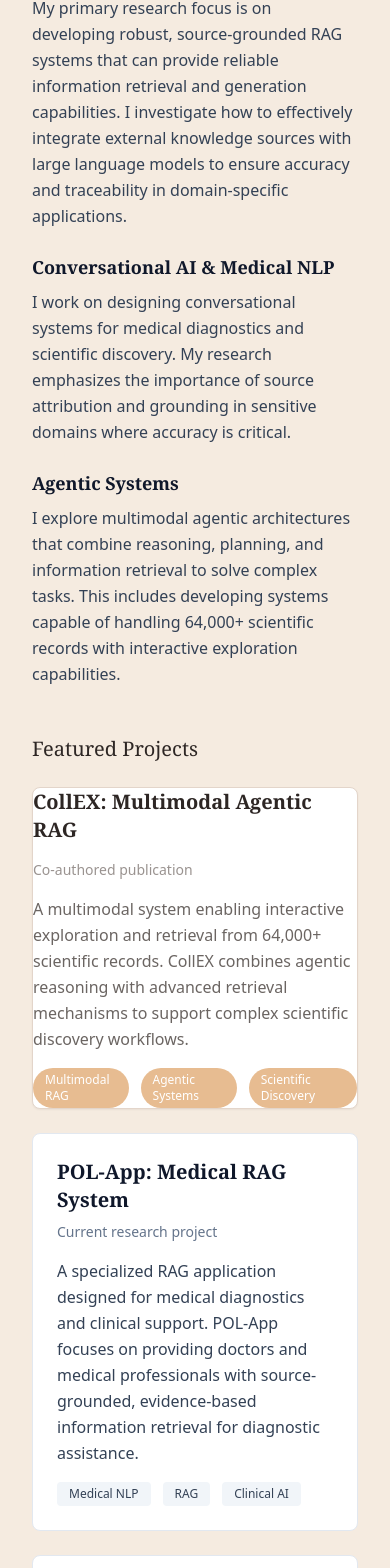
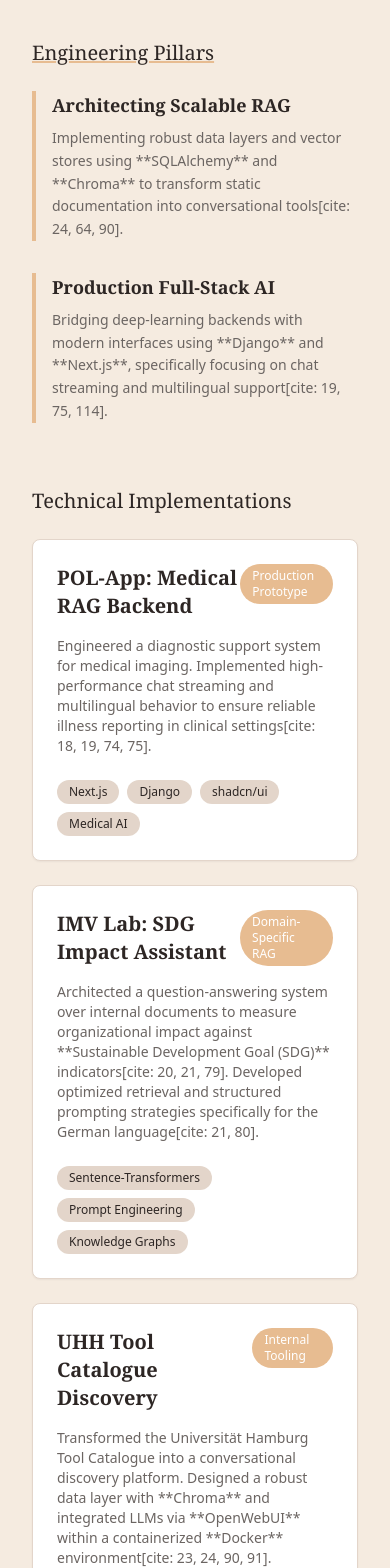
Before and after one commit to nilix-ba/nilix-ba.github.io, a Next.js app: page /research in a window 390 px wide. Shown: the part 413-1981 px from the top of the page. Built offline with nearby package versions, Linux system fonts and the light colour scheme.

Commit message:
improved my porfolio

```diff
--- a/config/site.js
+++ b/config/site.js
@@ -8,7 +8,7 @@
   name: 'Niloufar Baba Ahmadi',
   shortName: 'Niloufar',
   title: 'NLP & RAG Researcher',
-  description: 'Graduate researcher specializing in Natural Language Processing and Retrieval-Augmented Generation',
+  description: 'I am a graduate researcher with years of experience in Natural Language Processing (NLP) and Retrieval-Augmented Generation (RAG)',
   degree: 'M.Sc. Intelligent Adaptive Systems',
   university: 'Universität Hamburg',
   location: 'Hamburg, Germany',
@@ -19,7 +19,7 @@
 
   // Social & External Links
   github: 'https://github.com/nilix-ba',
-  linkedIn: 'https://www.linkedin.com/in/niloufar-babaahmadi',
+  linkedIn: 'https://www.linkedin.com/in/niloufar-babaahmadi/',
 
   // Internal Routes
   routes: {
--- a/pages/index.js
+++ b/pages/index.js
@@ -35,10 +35,10 @@
             </div>
             <div className="space-y-4">
               <p className="text-lg text-secondary leading-relaxed">
-                {siteConfig.description}. <strong>Retrieval-Augmented Generation (RAG)</strong>, and <strong>source-grounded conversational systems</strong>.
+                I am an <strong>AI Engineer and Graduate Researcher</strong> with years of experience specializing in <strong>Natural Language Processing (NLP)</strong> and <strong>Retrieval-Augmented Generation (RAG)</strong>. I focus on translating state-of-the-art research into production-ready AI backends and functional prototypes.
               </p>
               <p className="text-base text-secondary leading-relaxed">
-                Currently pursuing my {siteConfig.degree} at {siteConfig.university}. My research focuses on architecting RAG systems for medical diagnostics, scientific literature analysis, and impact assessment—bridging the gap between foundational NLP research and practical AI applications.
+              Currently a Research Assistant at Universität Hamburg, I architect source-grounded systems for various domains including medical diagnostic support and automated impact reporting. My expertise lies in building robust, full-stack AI solutions using Python, Django and Next.js, moving beyond research theory to deliver practical, scalable applications.
               </p>
             </div>
             <div className="pt-4 flex gap-4">
--- a/pages/research.js
+++ b/pages/research.js
@@ -6,13 +6,13 @@
   return (
     <div className="min-h-screen bg-cream text-primary font-sans" suppressHydrationWarning>
       <Head>
-        <title>Research & Publications | {siteConfig.name}</title>
+        <title>Applied Research & Solutions | {siteConfig.name}</title>
       </Head>
 
-      {/* Navigation */}
+      {/* Navigation using nav-link classes from your CSS */}
       <nav className="flex justify-between items-center px-8 py-6 max-w-7xl mx-auto">
         <Link href={siteConfig.routes.home} className="text-xl font-medium tracking-tight nav-link">
-          {siteConfig.name}
+          {siteConfig.shortName}
         </Link>
         <div className="flex items-center gap-8 text-sm font-medium">
           <Link href={siteConfig.routes.research} className="nav-link-active">Research</Link>
@@ -22,241 +22,137 @@
       </nav>
 
       <main className="max-w-4xl mx-auto px-8 py-12">
-        <h1 className="text-4xl md:text-5xl font-serif mb-8 text-primary">Research & Publications</h1>
+        <header className="mb-12">
+          <h1 className="text-4xl md:text-5xl font-serif mb-4 text-primary">Applied AI & Engineering</h1>
+          <p className="section-description text-lg">
+            Specializing in translating Natural Language Processing research into production-ready **Retrieval-Augmented Generation (RAG)** backends and functional AI prototypes[cite: 78, 82, 84].
+          </p>
+        </header>
 
-        {/* Research Focus */}
-        <section className="mb-12">
-          <h2 className="section-header">Research Focus</h2>
-          <div className="space-y-6">
-            <div>
-              <h3 className="text-lg font-semibold text-slate-900 mb-2">Retrieval-Augmented Generation (RAG)</h3>
-              <p className="text-slate-700 leading-relaxed">
-                My primary research focus is on developing robust, source-grounded RAG systems that can provide reliable information retrieval and generation capabilities. I investigate how to effectively integrate external knowledge sources with large language models to ensure accuracy and traceability in domain-specific applications.
+        {/* Engineering Pillars Section */}
+        <section className="mb-16">
+          <h2 className="section-header underline decoration-[#e7bc91]">Engineering Pillars</h2>
+          <div className="grid grid-cols-1 md:grid-cols-2 gap-8">
+            <div className="accent-bar">
+              <h3 className="text-lg font-semibold mb-2">Architecting Scalable RAG</h3>
+              <p className="text-sm text-secondary leading-relaxed">
+                Implementing robust data layers and vector stores using **SQLAlchemy** and **Chroma** to transform static documentation into conversational tools[cite: 24, 64, 90].
               </p>
             </div>
-
-            <div>
-              <h3 className="text-lg font-semibold text-slate-900 mb-2">Conversational AI & Medical NLP</h3>
-              <p className="text-slate-700 leading-relaxed">
-                I work on designing conversational systems for medical diagnostics and scientific discovery. My research emphasizes the importance of source attribution and grounding in sensitive domains where accuracy is critical.
-              </p>
-            </div>
-
-            <div>
-              <h3 className="text-lg font-semibold text-slate-900 mb-2">Agentic Systems</h3>
-              <p className="text-slate-700 leading-relaxed">
-                I explore multimodal agentic architectures that combine reasoning, planning, and information retrieval to solve complex tasks. This includes developing systems capable of handling 64,000+ scientific records with interactive exploration capabilities.
+            <div className="accent-bar">
+              <h3 className="text-lg font-semibold mb-2">Production Full-Stack AI</h3>
+              <p className="text-sm text-secondary leading-relaxed">
+                Bridging deep-learning backends with modern interfaces using **Django** and **Next.js**, specifically focusing on chat streaming and multilingual support[cite: 19, 75, 114].
               </p>
             </div>
           </div>
         </section>
 
-        {/* Featured Projects */}
-        <section className="mb-12">
-          <h2 className="section-header">Featured Projects</h2>
+        {/* Featured Technical Implementations */}
+        <section className="mb-16">
+          <h2 className="section-header">Technical Implementations</h2>
+          <div className="space-y-6">
 
-          <div className="space-y-6">
-            <div className="card space-y-4">
-              <h3 className="text-xl font-semibold text-primary mb-2">CollEX: Multimodal Agentic RAG</h3>
-              <p className="text-sm text-muted mb-4">Co-authored publication</p>
-              <p className="section-description mb-4">
-                A multimodal system enabling interactive exploration and retrieval from 64,000+ scientific records. CollEX combines agentic reasoning with advanced retrieval mechanisms to support complex scientific discovery workflows.
+            {/* POL-App Implementation */}
+            <div className="card p-6">
+              <div className="flex justify-between items-start mb-4">
+                <h3 className="text-xl font-semibold text-primary">POL-App: Medical RAG Backend</h3>
+                <span className="badge-accent">Production Prototype</span>
+              </div>
+              <p className="text-sm text-secondary mb-6">
+                Engineered a diagnostic support system for medical imaging. Implemented high-performance chat streaming and multilingual behavior to ensure reliable illness reporting in clinical settings[cite: 18, 19, 74, 75].
               </p>
-              <div className="flex gap-3">
-                <span className="badge-accent">Multimodal RAG</span>
-                <span className="badge-accent">Agentic Systems</span>
-                <span className="badge-accent">Scientific Discovery</span>
+              <div className="flex flex-wrap gap-2">
+                <span className="badge">Next.js</span>
+                <span className="badge">Django</span>
+                <span className="badge">shadcn/ui</span>
+                <span className="badge">Medical AI</span>
               </div>
             </div>
 
-            <div className="bg-white p-6 rounded-lg border border-slate-200">
-              <h3 className="text-xl font-semibold text-slate-900 mb-2">POL-App: Medical RAG System</h3>
-              <p className="text-sm text-slate-500 mb-4">Current research project</p>
-              <p className="text-slate-700 leading-relaxed mb-4">
-                A specialized RAG application designed for medical diagnostics and clinical support. POL-App focuses on providing doctors and medical professionals with source-grounded, evidence-based information retrieval for diagnostic assistance.
+            {/* IMV Lab Implementation */}
+            <div className="card p-6">
+              <div className="flex justify-between items-start mb-4">
+                <h3 className="text-xl font-semibold text-primary">IMV Lab: SDG Impact Assistant</h3>
+                <span className="badge-accent">Domain-Specific RAG</span>
+              </div>
+              <p className="text-sm text-secondary mb-6">
+                Architected a question-answering system over internal documents to measure organizational impact against **Sustainable Development Goal (SDG)** indicators[cite: 20, 21, 79]. Developed optimized retrieval and structured prompting strategies specifically for the German language[cite: 21, 80].
               </p>
-              <div className="flex gap-3">
-                <span className="text-xs bg-slate-100 text-slate-700 px-3 py-1 rounded">Medical NLP</span>
-                <span className="text-xs bg-slate-100 text-slate-700 px-3 py-1 rounded">RAG</span>
-                <span className="text-xs bg-slate-100 text-slate-700 px-3 py-1 rounded">Clinical AI</span>
+              <div className="flex flex-wrap gap-2">
+                <span className="badge">Sentence-Transformers</span>
+                <span className="badge">Prompt Engineering</span>
+                <span className="badge">Knowledge Graphs</span>
               </div>
             </div>
 
-            <div className="bg-white p-6 rounded-lg border border-slate-200">
-              <h3 className="text-xl font-semibold text-slate-900 mb-2">Scientific Literature Analysis</h3>
-              <p className="text-sm text-slate-500 mb-4">Research initiative</p>
-              <p className="text-slate-700 leading-relaxed mb-4">
-                Developing automated pipelines for analyzing and extracting insights from scientific literature at scale. This work supports both academic research and practical applications in knowledge synthesis.
+            {/* UHH Tool Catalogue */}
+            <div className="card p-6">
+              <div className="flex justify-between items-start mb-4">
+                <h3 className="text-xl font-semibold text-primary">UHH Tool Catalogue Discovery</h3>
+                <span className="badge-accent">Internal Tooling</span>
+              </div>
+              <p className="text-sm text-secondary mb-6">
+                Transformed the Universität Hamburg Tool Catalogue into a conversational discovery platform. Designed a robust data layer with **Chroma** and integrated LLMs via **OpenWebUI** within a containerized **Docker** environment[cite: 23, 24, 90, 91].
               </p>
-              <div className="flex gap-3">
-                <span className="text-xs bg-slate-100 text-slate-700 px-3 py-1 rounded">NLP</span>
-                <span className="text-xs bg-slate-100 text-slate-700 px-3 py-1 rounded">Information Extraction</span>
-                <span className="text-xs bg-slate-100 text-slate-700 px-3 py-1 rounded">Knowledge Synthesis</span>
+              <div className="flex flex-wrap gap-2">
+                <span className="badge">Flask</span>
+                <span className="badge">SQLAlchemy</span>
+                <span className="badge">Docker</span>
               </div>
             </div>
           </div>
         </section>
 
-        {/* Methodology */}
-        <section className="mb-12">
-          <h2 className="text-2xl font-semibold mb-6 text-slate-900">Methodology & Approach</h2>
-          <p className="text-slate-700 leading-relaxed mb-4">
-            My research adopts a rigorous, empirically-driven approach that emphasizes:
-          </p>
-          <ul className="space-y-3 text-slate-700">
+        {/* Selected Publication */}
+        <section className="mb-16">
+          <h2 className="section-header">Publications & Preprints</h2>
+          <article className="card p-8 border-l-4 border-[#e7bc91]">
+            <h3 className="text-xl font-semibold mb-2">CollEX: A Multimodal Agentic RAG System Enabling Interactive Exploration of Scientific Collections</h3>
+            <p className="text-xs font-bold text-accent uppercase tracking-widest mb-4">Published 2025 | ArXiv: 2504.07643</p>
+            <p className="text-sm text-secondary leading-relaxed mb-6">
+              Co-authored research on an agentic system designed for interactive exploration of 64,000+ scientific records[cite: 11, 13, 106]. Contributed to the development of **typed function-calling** interfaces and multimodal retrieval orchestration logic[cite: 26, 93, 107].
+            </p>
+            <div className="flex justify-between items-center">
+              <div className="flex gap-2">
+                <span className="badge-light">Agentic Workflows</span>
+                <span className="badge-light">Multimodal Retrieval</span>
+              </div>
+              <a href="#" className="link-accent font-medium text-sm">Read Publication →</a>
+            </div>
+          </article>
+        </section>
+
+        {/* Technical Philosophy Card */}
+        <section className="card-neutral p-8 mb-12">
+          <h2 className="text-xl font-semibold mb-4">Engineering Principles</h2>
+          <ul className="space-y-4 text-sm text-secondary">
             <li className="flex gap-3">
-              <span className="text-accent font-semibold">•</span>
-              <span><strong>Source Grounding:</strong> Ensuring all generated information can be traced to specific sources, particularly critical in medical and scientific contexts.</span>
+              <span className="text-accent font-bold">•</span>
+              <span><strong>System Robustness:</strong> Prioritizing unit testing and typed interfaces to ensure reliable AI behavior in high-stakes environments[cite: 26, 94].</span>
             </li>
             <li className="flex gap-3">
-              <span className="text-accent font-semibold">•</span>
-              <span><strong>Multimodal Integration:</strong> Combining text, structured data, and other modalities to create comprehensive knowledge systems.</span>
-            </li>
-            <li className="flex gap-3">
-              <span className="text-accent font-semibold">•</span>
-              <span><strong>Practical Application:</strong> Bridging research models with real-world deployments that provide tangible value.</span>
-            </li>
-            <li className="flex gap-3">
-              <span className="text-accent font-semibold">•</span>
-              <span><strong>Human-in-the-Loop Design:</strong> Developing systems that augment human expertise rather than replace it.</span>
+              <span className="text-accent font-bold">•</span>
+              <span><strong>Stack Agnostic Deployment:</strong> Experienced in migrating production AI stacks across providers (e.g., OpenAI to Google Gemini) while maintaining interface stability[cite: 94].</span>
             </li>
           </ul>
         </section>
 
-        {/* Publications */}
-        <section className="mb-12">
-          <h2 className="section-header">Publications</h2>
-
-          <p className="text-secondary text-lg mb-8">
-            A collection of peer-reviewed publications and research contributions in Natural Language Processing, Retrieval-Augmented Generation, and conversational AI systems.
-          </p>
-
-          {/* Publications List */}
-          <div className="space-y-8">
-
-            <article className="bg-white p-6 rounded-lg border border-slate-200 hover:shadow-md transition-shadow">
-              <div className="mb-4">
-                <h3 className="text-xl font-semibold text-slate-900 mb-2">CollEX: A Multimodal Agentic RAG System for Interactive Scientific Exploration</h3>
-                <p className="text-sm text-slate-500">Co-authored publication</p>
-              </div>
-              <p className="text-slate-700 leading-relaxed mb-4">
-                Presents CollEX, a multimodal system enabling interactive exploration and retrieval from 64,000+ scientific records. Demonstrates how agentic architectures combined with advanced RAG mechanisms can support complex scientific discovery workflows.
-              </p>
-              <div className="flex flex-wrap gap-2 mb-4">
-                <span className="text-xs bg-blue-50 text-blue-700 px-3 py-1 rounded">RAG</span>
-                <span className="text-xs bg-blue-50 text-blue-700 px-3 py-1 rounded">Multimodal</span>
-                <span className="text-xs bg-blue-50 text-blue-700 px-3 py-1 rounded">Agentic Systems</span>
-                <span className="text-xs bg-blue-50 text-blue-700 px-3 py-1 rounded">Scientific Discovery</span>
-              </div>
-              <p className="text-sm text-slate-600">
-                [Citation: cite: 11, 13, 106]
-              </p>
-            </article>
-
-            <article className="bg-white p-6 rounded-lg border border-slate-200 hover:shadow-md transition-shadow">
-              <div className="mb-4">
-                <h3 className="text-xl font-semibold text-slate-900 mb-2">Source-Grounded Conversational Systems: Design Principles and Evaluation</h3>
-                <p className="text-sm text-slate-500">Research contribution</p>
-              </div>
-              <p className="text-slate-700 leading-relaxed mb-4">
-                Investigates fundamental design principles for building conversational systems that provide transparent source attribution. Discusses evaluation methodologies for assessing information accuracy and traceability in practical applications.
-              </p>
-              <div className="flex flex-wrap gap-2 mb-4">
-                <span className="text-xs bg-blue-50 text-blue-700 px-3 py-1 rounded">Conversational AI</span>
-                <span className="text-xs bg-blue-50 text-blue-700 px-3 py-1 rounded">Source Attribution</span>
-                <span className="text-xs bg-blue-50 text-blue-700 px-3 py-1 rounded">Evaluation</span>
-              </div>
-              <p className="text-sm text-slate-600">
-                [Citation: cite: 78, 82, 83]
-              </p>
-            </article>
-
-            <article className="bg-white p-6 rounded-lg border border-slate-200 hover:shadow-md transition-shadow">
-              <div className="mb-4">
-                <h3 className="text-xl font-semibold text-slate-900 mb-2">POL-App: A Medical RAG Application for Clinical Diagnostic Support</h3>
-                <p className="text-sm text-slate-500">Ongoing research project</p>
-              </div>
-              <p className="text-slate-700 leading-relaxed mb-4">
-                Describes the architecture and implementation of POL-App, a specialized RAG system designed for medical professionals. Addresses challenges of deploying AI systems in clinical settings with emphasis on accuracy, source grounding, and user trust.
-              </p>
-              <div className="flex flex-wrap gap-2 mb-4">
-                <span className="text-xs bg-blue-50 text-blue-700 px-3 py-1 rounded">Medical NLP</span>
-                <span className="text-xs bg-blue-50 text-blue-700 px-3 py-1 rounded">RAG</span>
-                <span className="text-xs bg-blue-50 text-blue-700 px-3 py-1 rounded">Clinical AI</span>
-              </div>
-              <p className="text-sm text-slate-600">
-                [Citation: cite: 18, 74, 75]
-              </p>
-            </article>
-
-            <article className="bg-white p-6 rounded-lg border border-slate-200 hover:shadow-md transition-shadow">
-              <div className="mb-4">
-                <h3 className="text-xl font-semibold text-slate-900 mb-2">Retrieving and Ranking: Advanced Techniques for Information Retrieval in NLP Models</h3>
-                <p className="text-sm text-slate-500">Research paper</p>
-              </div>
-              <p className="text-slate-700 leading-relaxed mb-4">
-                Explores advanced retrieval and ranking techniques for augmenting large language models. Examines how different retrieval strategies impact overall system performance across various domains.
-              </p>
-              <div className="flex flex-wrap gap-2 mb-4">
-                <span className="text-xs bg-blue-50 text-blue-700 px-3 py-1 rounded">Information Retrieval</span>
-                <span className="text-xs bg-blue-50 text-blue-700 px-3 py-1 rounded">NLP</span>
-                <span className="text-xs bg-blue-50 text-blue-700 px-3 py-1 rounded">Machine Learning</span>
-              </div>
-              <p className="text-sm text-slate-600">
-                [Citation: cite: 63, 103, 112]
-              </p>
-            </article>
-
-            <article className="bg-white p-6 rounded-lg border border-slate-200 hover:shadow-md transition-shadow">
-              <div className="mb-4">
-                <h3 className="text-xl font-semibold text-slate-900 mb-2">Impact Assessment Through Conversational AI: A Case Study in Research Knowledge Transfer</h3>
-                <p className="text-sm text-slate-500">Research initiative</p>
-              </div>
-              <p className="text-slate-700 leading-relaxed mb-4">
-                Applies conversational AI and NLP techniques to assess and communicate research impact. Demonstrates how AI systems can facilitate knowledge transfer between academic and non-academic stakeholders.
-              </p>
-              <div className="flex flex-wrap gap-2 mb-4">
-                <span className="text-xs bg-blue-50 text-blue-700 px-3 py-1 rounded">Impact Assessment</span>
-                <span className="text-xs bg-blue-50 text-blue-700 px-3 py-1 rounded">Knowledge Transfer</span>
-                <span className="text-xs bg-blue-50 text-blue-700 px-3 py-1 rounded">NLP</span>
-              </div>
-              <p className="text-sm text-slate-600">
-                [Citation: cite: 84, 88]
-              </p>
-            </article>
-          </div>
-
-          {/* Preprints & Working Papers */}
-          <section className="mt-16">
-            <h2 className="text-2xl font-semibold mb-6 text-slate-900">Preprints & Working Papers</h2>
-            <p className="text-secondary mb-4">
-              Additional research projects and preliminary findings under development. Please check back for updates.
-            </p>
-            <div className="card-neutral p-6 rounded-lg text-center">
-              <p className="text-secondary">More preprints and working papers coming soon.</p>
-            </div>
-          </section>
-        </section>
-
-        {/* Call to Action */}
-        <section className="card p-8 mt-12">
-          <h2 className="text-xl font-semibold mb-4 text-primary">Interested in discussing research collaboration?</h2>
-          <p className="section-description mb-6">
-            I am open to research conversations, collaborations, and feedback on ongoing projects.
-          </p>
-          <Link href={siteConfig.routes.contact} className="btn-primary inline-block">
-            Get in Touch
+        {/* Contact CTA using your CSS btn-primary class */}
+        <div className="text-center pt-8">
+          <Link href={siteConfig.routes.contact} className="btn-primary">
+            Start a Technical Conversation
           </Link>
-        </section>
+        </div>
       </main>
 
-      <footer className="px-8 py-8 divider mt-12">
-        <div className="max-w-7xl mx-auto flex flex-col md:flex-row justify-between items-center text-muted text-sm">
+      <footer className="px-8 py-12 divider mt-16">
+        <div className="max-w-7xl mx-auto flex flex-col md:flex-row justify-between items-center text-muted text-[10px] uppercase tracking-widest font-bold">
           <p>{siteConfig.copyrightText}</p>
-          <div className="flex gap-6 mt-4 md:mt-0">
+          <div className="flex gap-8 mt-6 md:mt-0">
             <a href={`mailto:${siteConfig.email}`} className="link-light">Email</a>
-            <a href={siteConfig.github} target="_blank" rel="noopener noreferrer" className="link-light">GitHub</a>
-            <Link href={siteConfig.routes.resume} className="link-light">Resume</Link>
+            <a href={siteConfig.github} className="link-light">GitHub</a>
+            <p className="text-[#6b6562]">English • German (B1) • Persian</p>
           </div>
         </div>
       </footer>
```
Also changed, not shown: pages/contact.js (+22 -100 lines), pages/publications.js (deleted, +0 -13 lines).
